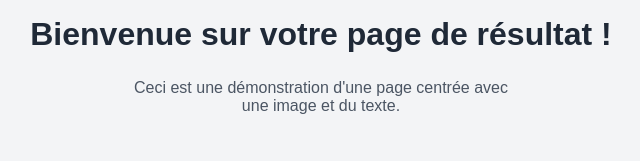
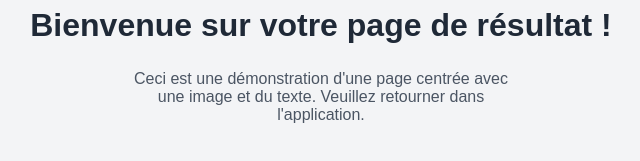
Before and after one commit to AngeAugustin/access_admin, a React (Create React App) app: page /ResultPay in a window 1280 px wide. Shown: the part 455-616 px from the top of the page, without its empty margins (319-959 px from the left). Built offline with nearby package versions, Linux system fonts and the light colour scheme.

Commit message:
08 Juin 2025

```diff
--- a/src/Pages/Resultpay.js
+++ b/src/Pages/Resultpay.js
@@ -21,7 +21,7 @@ const App = () => {
         style={styles.image}
       />
       <h1 style={styles.heading}>Bienvenue sur votre page de résultat !</h1>
-      <p style={styles.paragraph}>{message}</p>
+      <p style={styles.paragraph}>{message} Veuillez retourner dans l'application.</p>
     </div>
   );
 };
```
